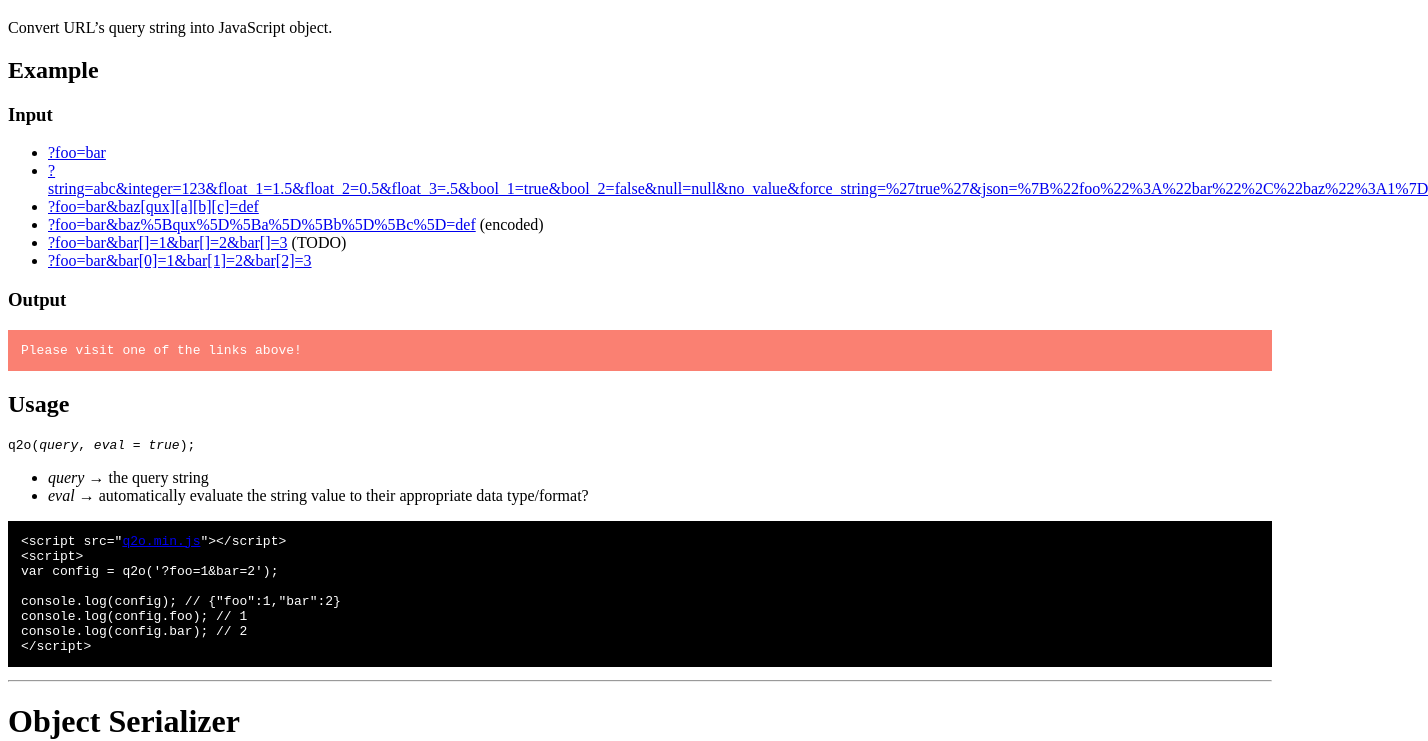
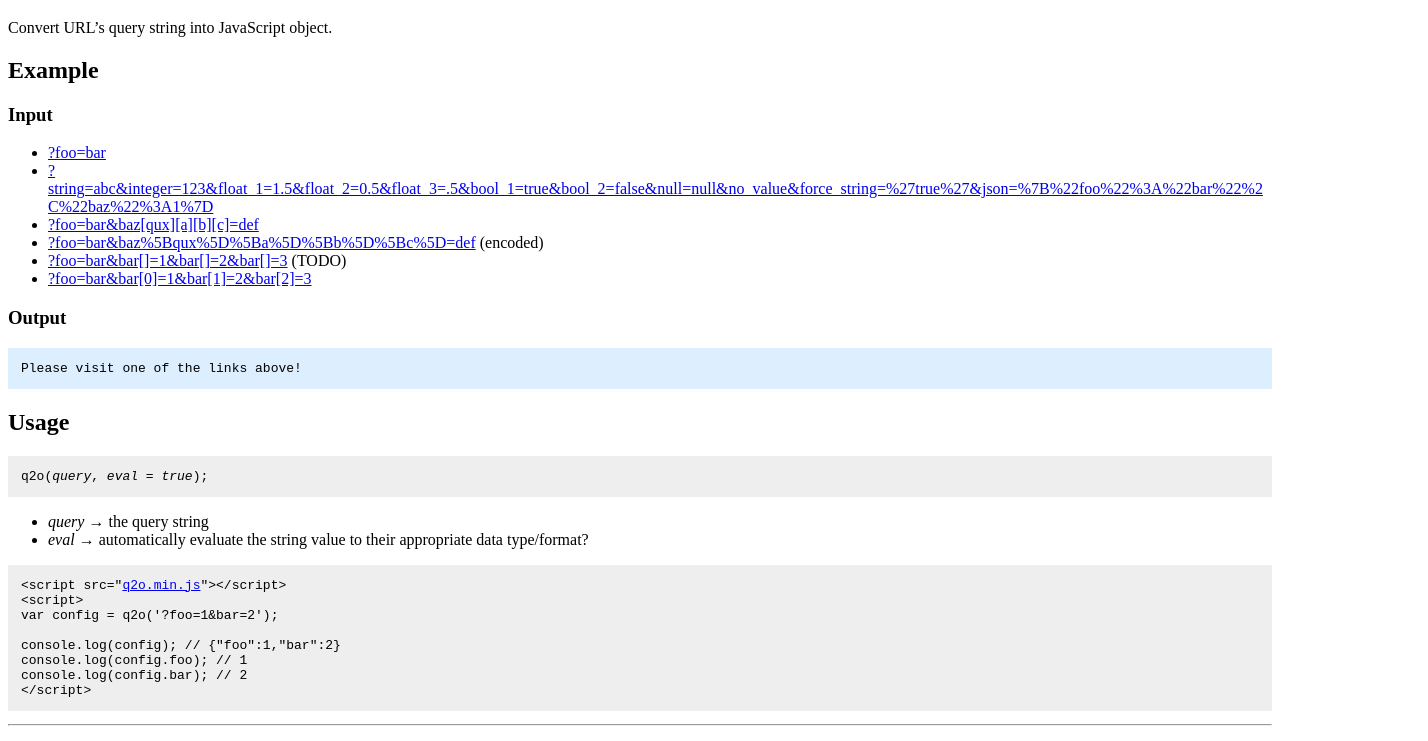
Before and after one commit to taufik-nurrohman/query-string-parser, a website: page index.html in a window 1280 px wide. Shown: the part 61-802 px from the top of the page, 1428 px wide, since content can reach past the window. Drawn offline with Linux system fonts and the light colour scheme.

Commit message:
Maintenance

```diff
--- a/index.html
+++ b/index.html
@@ -2,9 +2,35 @@
 <html dir="ltr">
   <head>
     <meta charset="utf-8">
+    <meta content="width=device-width" name="viewport">
     <title>Query String Parser</title>
     <script src="q2o.js"></script>
     <script src="o2q.js"></script>
+    <style>
+    :root {
+      background: #fff;
+      color: #000;
+      font-family: serif;
+    }
+    a, code {
+      word-wrap: break-word;
+    }
+    code {
+      font-family: monospace;
+    }
+    pre {
+      white-space: pre-wrap;
+      word-wrap: break-word;
+    }
+    pre code {
+      display: block;
+      background: #eee;
+      padding: 1em;
+    }
+    #result {
+      background: #def;
+    }
+    </style>
   </head>
   <body>
     <h1>Query String Parser</h1>
@@ -20,14 +46,14 @@
       <li><a href="?foo=bar&amp;bar[0]=1&amp;bar[1]=2&amp;bar[2]=3">?foo=bar&amp;bar[0]=1&amp;bar[1]=2&amp;bar[2]=3</a></li>
     </ul>
     <h3>Output</h3>
-    <pre style="background:salmon;color:white;padding:1em;"><code id="result">Please visit one of the links above!</code></pre>
+    <pre><code id="result">Please visit one of the links above!</code></pre>
     <h2>Usage</h2>
     <pre><code>q2o(<var>query</var>, <var>eval = true</var>);</code></pre>
     <ul>
       <li><var>query</var> &rarr; the query string</li>
       <li><var>eval</var> &rarr; automatically evaluate the string value to their appropriate data type/format?</li>
     </ul>
-    <pre style="background:black;color:white;padding:1em;"><code>&lt;script src="<a href="q2o.min.js" title="Download" target="_blank">q2o.min.js</a>"&gt;&lt;/script&gt;
+    <pre><code>&lt;script src="<a href="q2o.min.js" title="Download" target="_blank">q2o.min.js</a>"&gt;&lt;/script&gt;
 &lt;script&gt;
 var config = q2o('?foo=1&amp;bar=2');
 
@@ -46,7 +72,7 @@ console.log(config.bar); // 2
       <li><var>deep</var> &rarr; used to determine how deep is the object could be nested into a single key</li>
       <li><var>include_false</var> &rarr; by default, any object with value <code>false</code> will be ignored</li>
     </ul>
-    <pre style="background:black;color:white;padding:1em;"><code>&lt;script src="<a href="o2q.min.js" title="Download" target="_blank">o2q.min.js</a>"&gt;&lt;/script&gt;
+    <pre><code>&lt;script src="<a href="o2q.min.js" title="Download" target="_blank">o2q.min.js</a>"&gt;&lt;/script&gt;
 &lt;script&gt;
 var data = {
         a: 'b',
```
